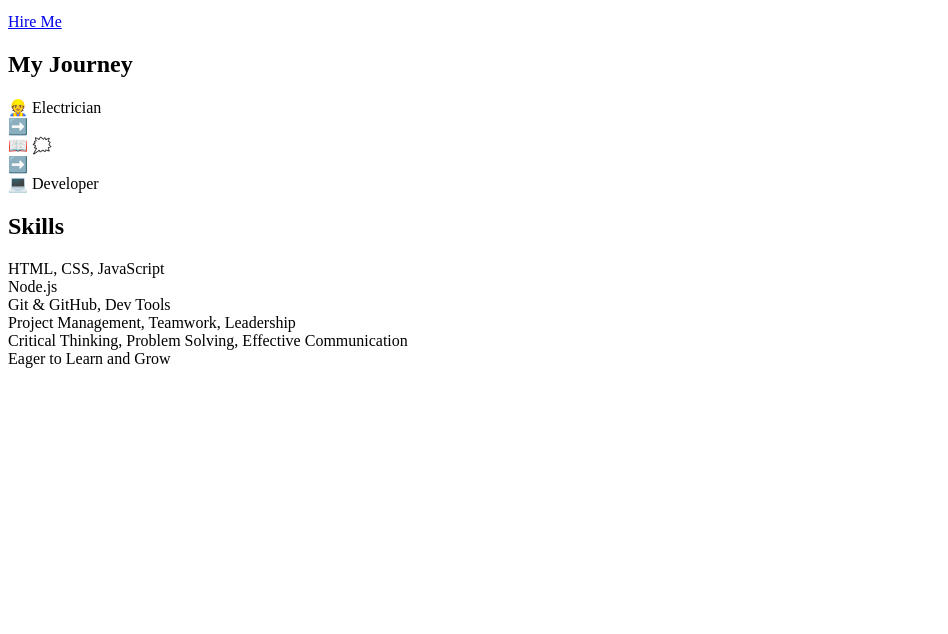
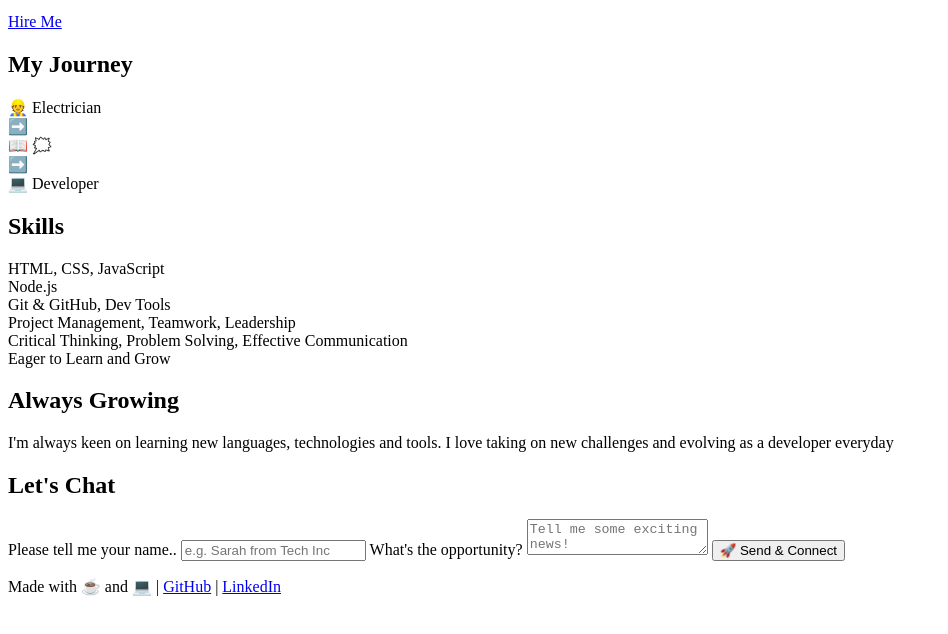
Before and after one commit to ShaunK79/ThisDevIsOpen, a plain HTML site: page public/index.html in a window 1280 px wide. Shown: the part 102-736 px from the top of the page, without its empty margins (0-948 px from the left). Drawn offline with Linux system fonts and the light colour scheme; files that its build step writes are made by us from their sources; files whose address does not match are found by name.

Commit message:
contact section completed - form which includes label and inputs and a submit button to get in contact

```diff
--- a/public/index.html
+++ b/public/index.html
@@ -37,6 +37,28 @@
         </div>
     </section>
 
+    <section id="growth">
+        <h2>Always Growing</h2>
+        <p>I'm always keen on learning new languages, technologies and tools. I love taking on new challenges and evolving as a developer everyday</p>
+    </section>
+
+    <section id="contact">
+        <h2>Let's Chat</h2>
+        <form id="funForm">
+            <label for="name">Please tell me your name..</label>
+            <input type="text" id="name" name="name" placeholder="e.g. Sarah from Tech Inc" required />
+
+            <label for="message">What's the opportunity?</label>
+            <textarea name="message" id="message" placeholder="Tell me some exciting news!" required></textarea>
+
+            <button type="submit">🚀 Send & Connect</button>
+        </form>
+    </section>
+
+    <footer>
+        <p>Made with ☕ and 💻 | <a href="https://github.com/ShaunK79" target="_blank">GitHub</a> | <a href="https://www.linkedin.com/in/shaun-kriel-0329b3a1/" target="_blank">LinkedIn</a></p>
+    </footer>
+
 
 </body>
 </html>
```
